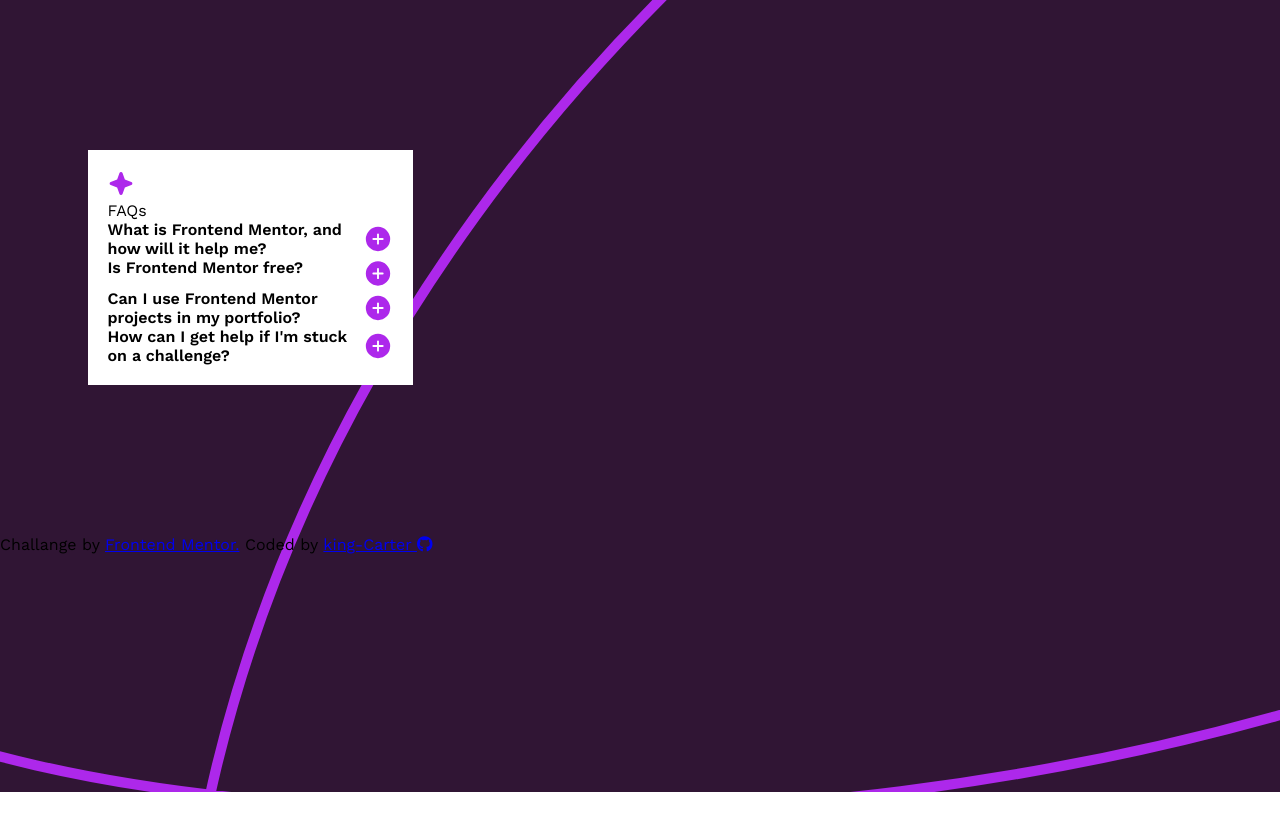
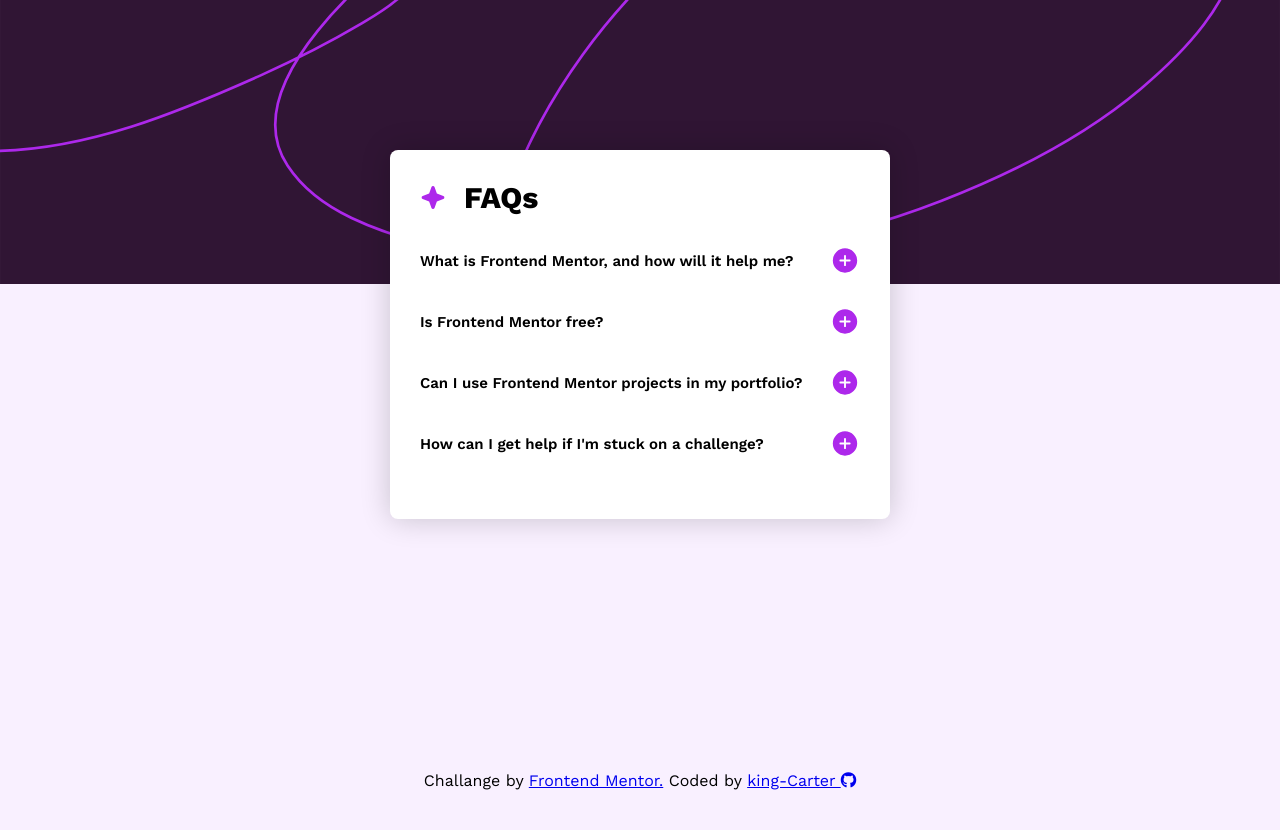
Before and after one commit to king-Carter/faq, a plain HTML site: page index.html in a window 1280 px wide. After the commit the page ends 800 px from the top, so only its background shows below. Drawn offline with nearby package versions, Linux system fonts and the light colour scheme.

Commit message:
Update style.css

```diff
--- a/style.css
+++ b/style.css
@@ -13,22 +13,49 @@ body{
     max-width: 500px;
     height:260px;
     background-repeat: no-repeat;
-
+    background-color: hsl(275, 100%, 97%);
     background-size: 100%;
+    min-height: 100vh;
+    display: flex;
+    flex-direction: column;
     min-height: 100vh;
 }
 .faq-accordian{
     padding:20px;
-    margin: 150px auto;
+    flex-grow: 1;
+    margin: 150px auto 0px auto;
     width:325px;
     background-color: #ffffff;
+    border-radius: 8px;
+    box-shadow: 0px 0px 30px rgba(0, 0, 0, 0.2);
+}
+.logo{
+    display: flex;
+    justify-content: left;
+    align-items: center;
+    margin: 0px 0px 30px 0px;
+}
+.logo p{
+    font-size: 30px;
+    font-weight: 750;
+    margin-left: 18px;
 }
 .question{
     display: flex;
     justify-content: space-between;
+    margin-top: 0px;
+    align-items: center;
+    cursor: pointer;
 }
+
 .question p{
     font-weight: 600;
+    margin-right: 40px;
+    font-size: 15px;
+}
+.question p:hover{
+    color:rgb(194, 6, 194);
+
 }
 .minus-icon{
     display: none;
@@ -36,11 +63,18 @@ body{
 .answer{
     max-height: 0px;
     overflow: hidden;
-    transition: max-height 0.3s ease;
+    transition: max-height 0.7s ease-in;
+    margin:20px 0px;
+    color:hsl(292, 16%, 49%);
+    font-size: 15px;
+    line-height: 1.5;
+    margin-right: 10px;
 }
 .answer.active{
     max-height: 1000px;
     overflow: none;
+    transition: max-height 3s linear;
+
 }
 .plus-icon.hidden{
     display: none;
@@ -48,3 +82,35 @@ body{
 .minus-icon.hidden{
     display: block;
 }
+footer{
+    margin-top: auto;
+    padding:10px 0px;
+}
+.attribute{
+    text-align: center;
+    font-size: 13px;
+}
+@media(min-width:500px){
+    body{
+        background-image: url(assets/images/background-pattern-desktop.svg);
+        min-width: 100vw;
+
+
+
+    }
+
+    .faq-accordian{
+        padding:30px;
+        width:500px;
+    }
+    .question p{
+        margin-right: 0px;
+    }
+    .answer{
+        margin:15px 0px;
+
+    }
+    .attribute{
+        font-size: 16px;
+    }
+}
```
